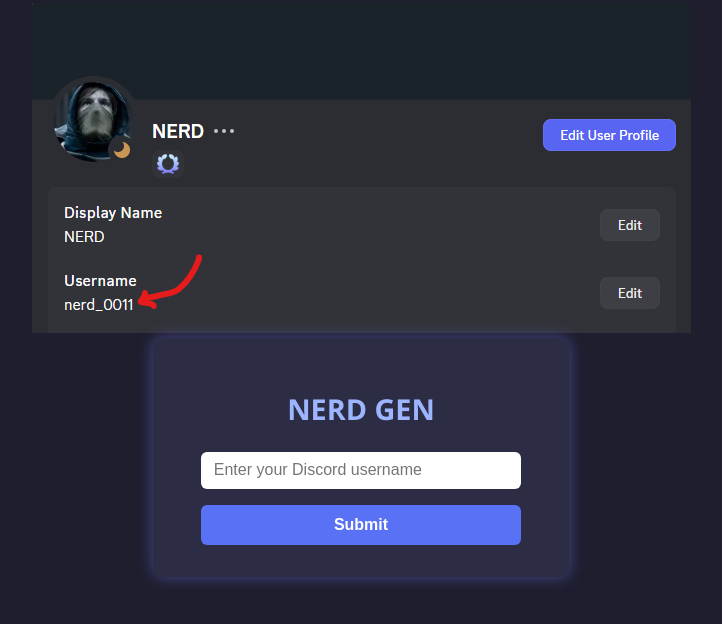
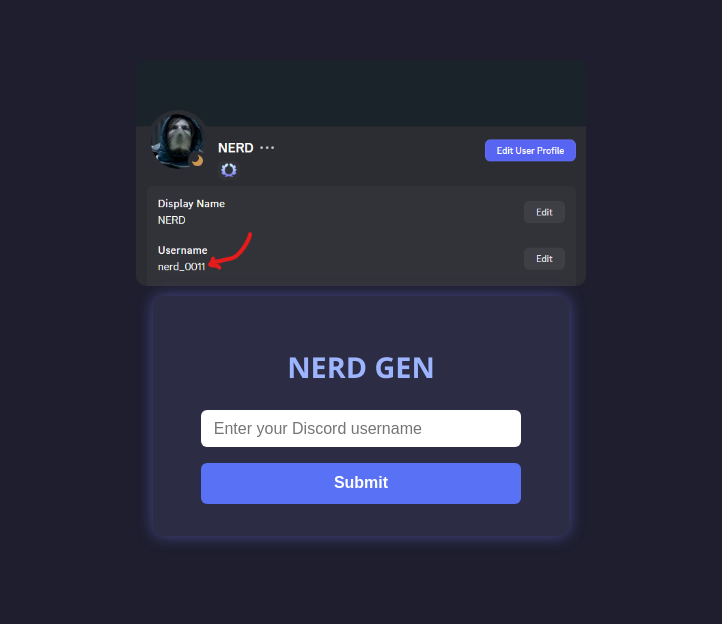
Before and after one commit to i-am-nerd/form-to-db-, a website: page public/index.html in a window 1280 px wide. Shown: the part 110-734 px from the top of the page, without its empty margins (279-1001 px from the left). Drawn offline with Linux system fonts and the light colour scheme.

Commit message:
Update index.html

```diff
--- a/public/index.html
+++ b/public/index.html
@@ -76,9 +76,13 @@
     }
 
     .verify-image {
-        width: 190px , 150px;
-        margin-bottom: 5px;
-
+        width: 90vw;         /* Responsive width: 90% of the viewport */
+         max-width: 450px;    /* Prevents it from being too large on bigger screens */
+        height: auto;        /* Maintain aspect ratio */
+        display: block;
+         margin: 1rem auto 1rem auto;
+        border-radius: 10px;
+        margin-bottom: 10px;
     }
   </style>
 </head>
```
